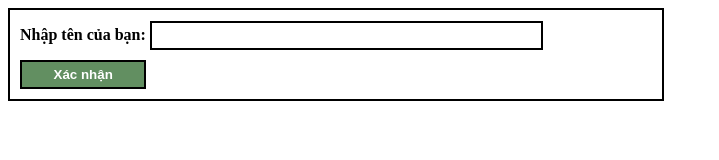
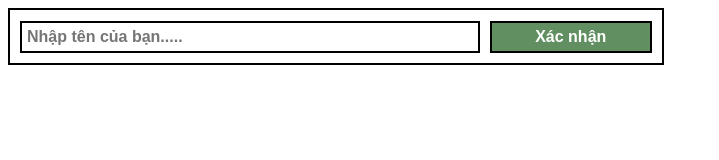
Before and after one commit to HoangHiepTran03/learn-html-css-javascript, a plain HTML site: page index.html in a window 1280 px wide. Shown: the whole page, without its empty margins (0-719 px from the left). Drawn offline with Linux system fonts and the light colour scheme.

Commit message:
Add project game basic

```diff
--- a/index.html
+++ b/index.html
@@ -13,8 +13,7 @@
   <body>
     <div class="game">
       <div class="game1">
-        <span>Nhập tên của bạn: </span>
-        <input type="text" id="inputName" class="inputName" />
+        <input type="text" placeholder="Nhập tên của bạn....." id="inputName" class="inputName" />
         <button id="inputButton" class="inputButton">Xác nhận</button>
       </div>
       <div class="game2">
--- a/script.js
+++ b/script.js
@@ -230,13 +230,13 @@ function dungKiem() {
 }
 
 function quaAi() {
-  //   soVang += thuong * lv
+  //   soVang += thuong * (lv-1)
   lv++
   if (lv === quaiVat.length + 1) {
     win()
   } else {
     quaiHT = { ...quaiVat[lv - 1] }
-    soVang += thuong * lv
+    soVang += thuong * (lv - 1)
     lvText.innerText = lv
     hpText.innerText = hpNhanVat
     goldText.innerText = soVang
--- a/style.css
+++ b/style.css
@@ -1,3 +1,6 @@
+.game {
+  font-size: 20px;
+}
 .game1 {
   border: solid 2px #000;
   width: 50%;
@@ -5,7 +8,7 @@
   padding-bottom: 10px;
   padding-top: 1px;
   font-weight: bold;
-  display: block;
+  display: block flex;
 }
 .game2 {
   border: solid 2px #000;
@@ -19,15 +22,24 @@
   border: solid 2px black;
   padding: 5px;
   margin-top: 10px;
+  font-size: medium;
 }
 
 .inputButton {
   background-color: rgb(98, 143, 97);
   color: white;
   width: 20%;
+  flex: 1;
+  cursor: pointer;
 }
 .inputName {
   width: 60%;
+  flex: 3;
+  margin-right: 10px;
+}
+
+.inputName:hover {
+  background-color: lightgray;
 }
 .stats,
 .button,
@@ -50,6 +62,8 @@
   padding: 5px;
   flex: 1;
   border: solid 2px black;
+  cursor: pointer;
+  font-size: 15px;
 }
 
 .box {
@@ -82,6 +96,7 @@
   padding: 5px;
   font-weight: bold;
   border: solid 2px rgb(16, 58, 65);
+  color: whitesmoke;
 }
 
 button:hover {
```
